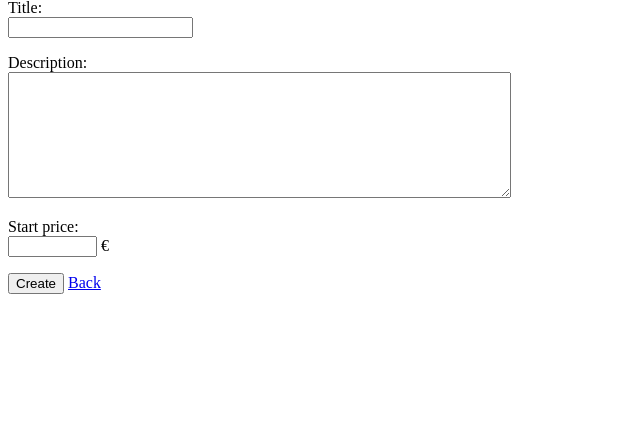
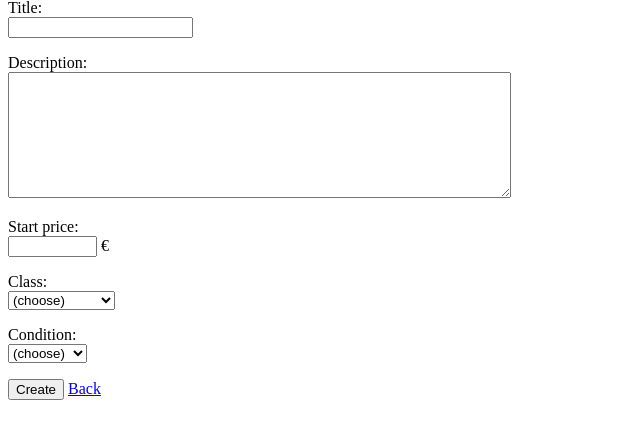
Before and after one commit to Matias000001/supermarket, a Flask app: page /new_item in a window 1280 px wide. Shown: the part 81-520 px from the top of the page, without its empty margins (0-640 px from the left). Run offline with Flask 3, Linux system fonts and the light colour scheme; the visitor is signed in with stand-in values (Sample User, id 1).

Commit message:
Add classes to items

```diff
--- a/app.py
+++ b/app.py
@@ -93,7 +93,8 @@ def show_item(item_id):
     item = items.get_item(item_id)
     if not item:
         abort(404)
-    return render_template("show_item.html", item = item)
+    classes = items.get_classes(item_id)
+    return render_template("show_item.html", item = item , classes = classes)
 
 @app.route("/create_item", methods=["POST"])
 def create_item():
@@ -108,8 +109,19 @@ def create_item():
     if not re.search("^[1-9][0-9]{0,3}$", price):
         abort(403)
     user_id = session["id"]
-    items.add_item(title, description, price, user_id)
+
+    classes = []
+    section = request.form["section"]
+    if section:
+        classes.append(("Section", section))
+    condition = request.form["condition"]
+    if condition:
+        classes.append(("Condition", condition))
+
+    items.add_item(title, description, price, user_id, classes)
     return redirect("/")
+
+
 
 @app.route("/login", methods=["GET", "POST"])
 def login():
--- a/schema.sql
+++ b/schema.sql
@@ -12,6 +12,14 @@ CREATE TABLE items (
     user_id INTEGER REFERENCES users
 );
 
+CREATE TABLE item_classes (
+    id INTEGER PRIMARY KEY,
+    item_id INTEGER REFERENCES items,
+    title TEXT,
+    value TEXT
+);
+
+
 CREATE TABLE messages (
     id INTEGER PRIMARY KEY,
     content TEXT,
--- a/templates/new_item.html
+++ b/templates/new_item.html
@@ -20,6 +20,27 @@
         <input type="text" name="price" size="8" pattern="^[1-9][0-9]{0,3}$" />
         €
       </p>
+      <p>
+        Class: <br />
+        <select name="section" required>
+          <option value="choose">(choose)</option>
+          <option value="books">Books</option>
+          <option value="electronics">Electronics</option>
+          <option value="clothes">Clothes</option>
+          <option value="furniture">Furniture</option>
+          <option value="miscellaneous">Miscellaneous</option>
+        </select>
+      </p>
+      <p>
+        Condition: <br />
+        <select name="condition" required>
+          <option value="choose">(choose)</option>
+          <option value="new">New</option>
+          <option value="good">Good</option>
+          <option value="moderate">Moderate</option>
+          <option value="poor">Poor</option>
+        </select>
+      </p>
       <input type="submit" value="Create" />
       <a href="/">Back</a>
     </form>
```
Also changed, not shown: items.py (+15 -1 lines), templates/show_item.html (+11 -0 lines).
